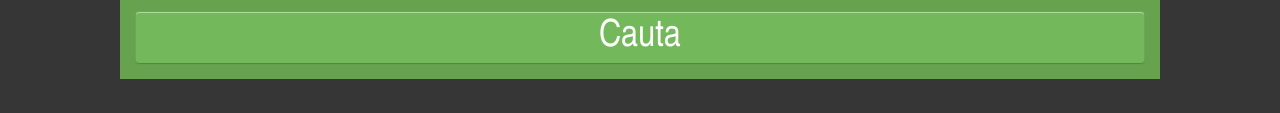
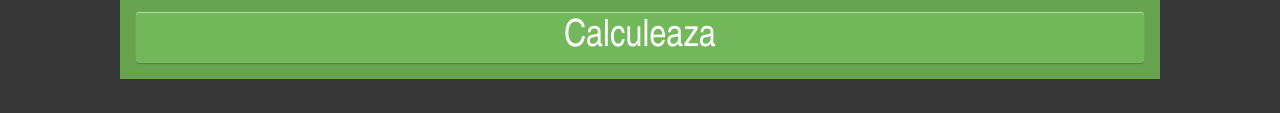
Before and after one commit to oslego/REXApp, a website: page index.html in a window 1280 px wide. Shown: the part 226-339 px from the top of the page. Drawn offline with Linux system fonts and the light colour scheme.

Commit message:
rename search button

```diff
--- a/index.html
+++ b/index.html
@@ -47,7 +47,7 @@
       </div>
 
       <div class="fieldset  fieldset--submit">
-        <button class="button  button--submit" id="submit">Cauta</button>
+        <button class="button  button--submit" id="submit">Calculeaza</button>
       </div>
 
     </form>
```
